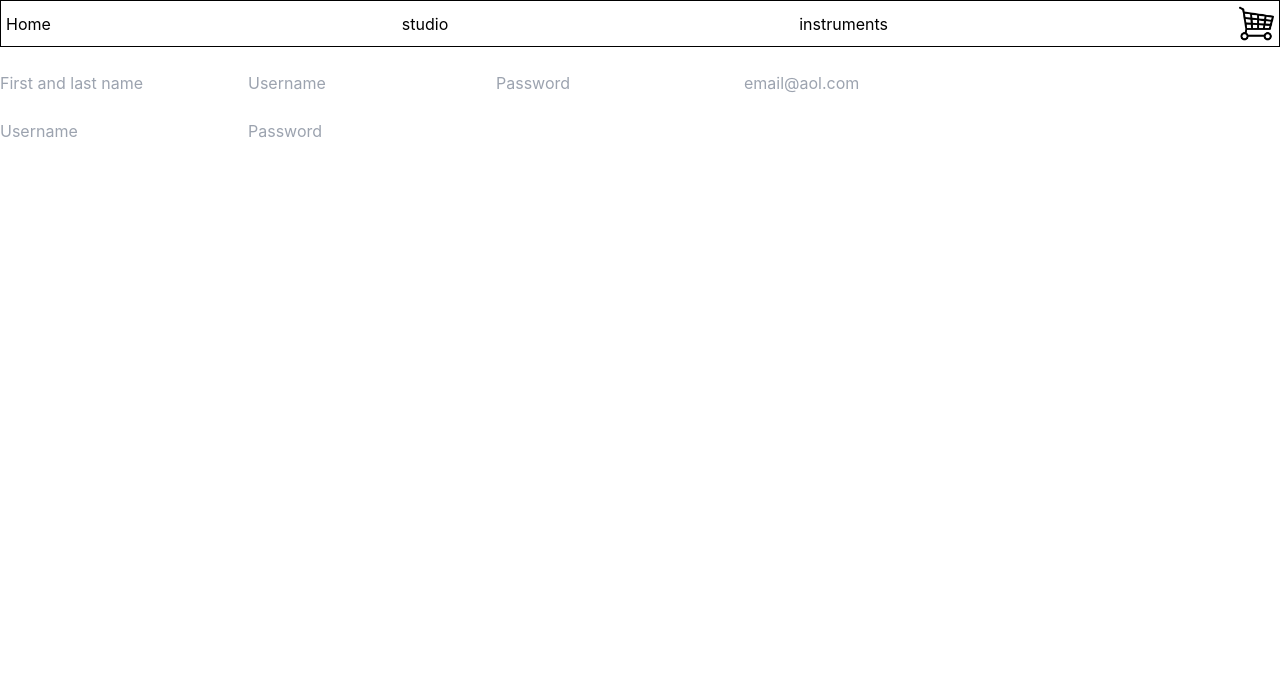
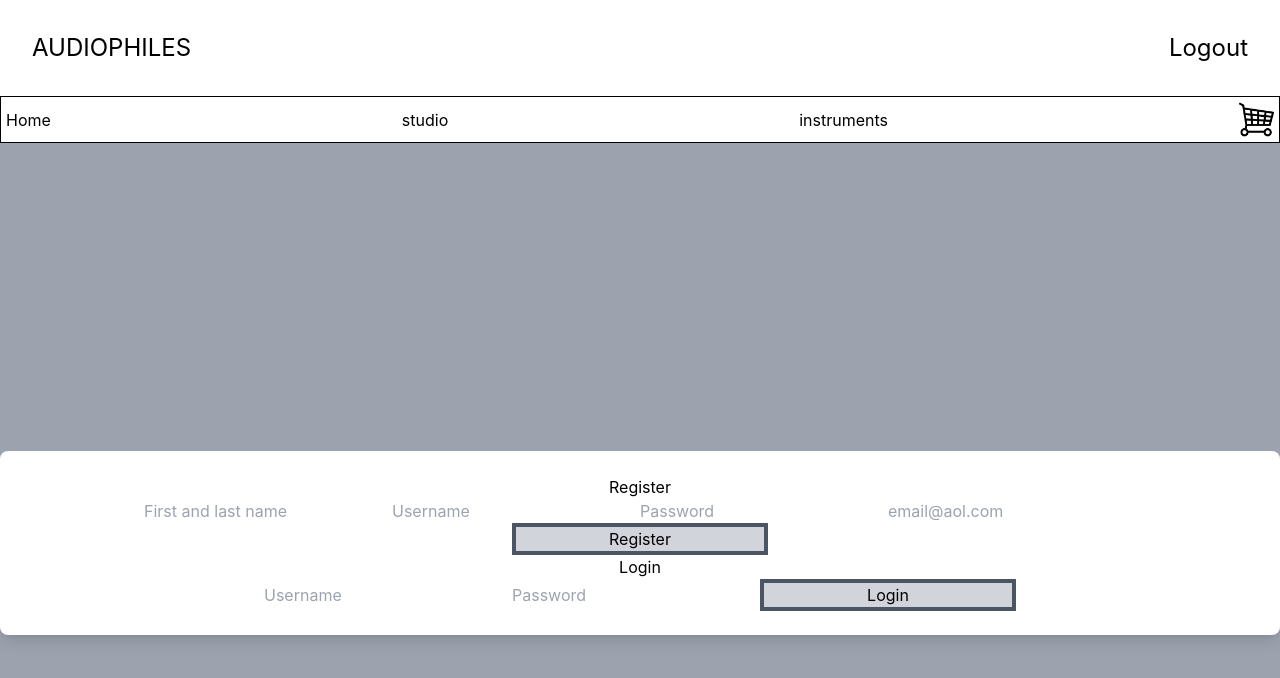
Before and after one commit to QaseemB/Perscholas-Capstone, a React (Vite) app in the folder Frontend/: page / in a window 1280 px wide. Shown: the top 678 px of the page. Built offline with nearby package versions, Linux system fonts and the light colour scheme.

Commit message:
logout button

```diff
--- a/Frontend/src/App.jsx
+++ b/Frontend/src/App.jsx
@@ -1,3 +1,4 @@
+import { useState } from 'react'
 import { Cart } from './Components/Cart'
 import { PageOneRendering } from './Pages/Page1'
 import { BrowserRouter as Router, Route, Routes } from 'react-router-dom';
@@ -5,20 +6,22 @@ import {HomePage} from './Pages/HomePage';
 import { Nav } from './Components/Nav'
 import { StudioPage } from './Pages/StudioPage'
 import { InstrumentPage } from './Pages/InstrumentPage'
+import { Header } from './Components/Header';
 
 
 
 function App() {
+  const [loggedInUser, setLoggedInUser] = useState(null);
 
   return (
     <>
     <div className="App">
     <Router>
-
+    <Header loggedInUser={loggedInUser} setLoggedInUser={setLoggedInUser}/>
     <Nav/>
     <Routes>
       <Route path="/instruments" element={<InstrumentPage/>}/>
-    <Route path="/studio" element={<StudioPage/>}/>
+      <Route path="/studio" element={<StudioPage/>}/>
       <Route path="/studio" element={<StudioPage/>}/>
       <Route path="/home" element={<HomePage/>}/>
       <Route path="/cart" element={<Cart/>}/>
--- a/Frontend/src/Components/Header.jsx
+++ b/Frontend/src/Components/Header.jsx
@@ -1,7 +1,14 @@
 import { Link } from "react-router-dom";
+import { LogoutUser } from "./Logout";
 
-export const Header = ()=>{
-   <>
+export const Header = ({ loggedInUser, setLoggedInUser })=>{
+    return (
+        <>
+        <seciton id="page header " className="p-8 text-2xl flex items-center justify-between">
+         <h1 className="text-black ">AUDIOPHILES </h1>
+         <LogoutUser loggedInUser={loggedInUser} setLoggedInUser={setLoggedInUser}/>
+        </seciton>
+        </>
+    )
 
-   </>
 }
--- a/Frontend/src/Components/Login.jsx
+++ b/Frontend/src/Components/Login.jsx
@@ -40,7 +40,7 @@ const Login = ({ setLoggedInUser }) => {
 
     return (
         <div className="auth-form">
-            <h2>Login</h2>
+            <h2 className="text-center text-black">Login</h2>
             <form onSubmit={onSubmit}>
                 <input type="text"
                        placeholder="Username"
@@ -54,7 +54,7 @@ const Login = ({ setLoggedInUser }) => {
                        value={password}
                        onChange={onChange}
                        required />
-                <button type="submit">Login</button>
+                <button className='border-4 border-gray-600 bg-gray-300 w-64 text-black 'type="submit">Login</button>
             </form>
             <p className="message">{message}</p>
         </div>
--- a/Frontend/src/Components/Logout.jsx
+++ b/Frontend/src/Components/Logout.jsx
@@ -0,0 +1,24 @@
+import { useNavigate } from "react-router-dom";
+import  axios  from "axios";
+
+
+
+ export const LogoutUser = ({loggedInUser,setLoggedInUser})=> {
+    const navigate = useNavigate()
+     const handleLogout = async () => {
+        try {
+            await axios.post('http://localhost:3000/api/auth/logout', {}, { withCredentials: true });
+            localStorage.removeItem('token');
+            localStorage.removeItem('userId');
+            setLoggedInUser(null);
+            navigate('/');
+        } catch (error) {
+            console.error('Logout failed:', error);
+        }
+    };
+
+
+ return (
+            <button className="text-black" onClick={handleLogout}>Logout</button>
+ )
+};
--- a/Frontend/src/Components/Register.jsx
+++ b/Frontend/src/Components/Register.jsx
@@ -36,13 +36,13 @@ const Register = () => {
 
     return (
         <div className="auth-form">
-            <h2>Register</h2>
+            <h2 className="text-center text-black">Register</h2>
             <form onSubmit={onSubmit}>
                 <input type="text" placeholder="First and last name" name="name" value={name} onChange={onChange} required />
                 <input type="text" placeholder="Username" name="username" value={username} onChange={onChange} required />
                 <input type="text" placeholder="Password" name="password" value={password} onChange={onChange} required />
                 <input type="text" placeholder="email@aol.com" name="email" value={email} onChange={onChange} required />
-                <button type="submit">Register</button>
+                <button className="border-4 border-gray-600 bg-gray-300 w-64 text-black" type="submit">Register</button>
             </form>
         </div>
     );
--- a/Frontend/src/Pages/Homepage.jsx
+++ b/Frontend/src/Pages/Homepage.jsx
@@ -60,7 +60,7 @@ export const HomePage = () => {
     <img src="public/instruments/akaimpcx.jpg" alt="Akai MPC X" />
     <div className="product-info">
       {instruments[0].model} - ${instruments[0].price}
-      <button className='addToCart'>Add to Cart</button>
+      <button className='addToCart text-black'>Add to Cart</button>
     </div>
   </div>
 
@@ -68,7 +68,7 @@ export const HomePage = () => {
     <img src="public/instruments/dx7.jpg" alt="DX7" />
     <div className="product-info">
       {instruments[1].model} - ${instruments[1].price}
-      <button className='addToCart'>Add to Cart</button>
+      <button className='addToCart text-black'>Add to Cart</button>
     </div>
   </div>
 
@@ -76,7 +76,7 @@ export const HomePage = () => {
     <img src="public/studioequipment/neve1073preamp.jpg" alt="Neve 1073 Preamp" />
     <div className="product-info">
       {studio[0].model} - ${studio[0].price}
-      <button className='addToCart'>Add to Cart</button>
+      <button className='addToCart text-black'>Add to Cart</button>
     </div>
   </div>
 
@@ -84,7 +84,7 @@ export const HomePage = () => {
     <img src="public/studioequipment/avalonvt_737sp.jpg" alt="Avalon VT-737SP" />
     <div className="product-info">
       {studio[1].model} - ${studio[1].price}
-      <button className='addToCart'>Add to Cart</button>
+      <button className='addToCart text-black'>Add to Cart</button>
     </div>
   </div>
 </div>
--- a/Frontend/src/Pages/Page1.jsx
+++ b/Frontend/src/Pages/Page1.jsx
@@ -6,30 +6,19 @@ import {Login} from '../Components/Login'
 export const PageOneRendering = () => {
     const [loggedInUser, setLoggedInUser] = useState(null);
 
-    const handleLogout = () => {
-        localStorage.removeItem('token'); // Remove token from localStorage
-        localStorage.removeItem('userId');
-        setLoggedInUser(null); // Set logged-in user to null
-    };
+    // Determine what to render based on loggedInUser
+    let content = (
 
-    // Determine what to render based on loggedInUser
-    let content;
-
-    if (loggedInUser) {
-        content = (
-            <div>
-                <p>Welcome {loggedInUser}</p>
-                <button onClick={handleLogout}>Logout</button>
-            </div>
-        );
-    } else {
-        content = (
-            <div>
+            <div className="flex items-center justify-center h-screen bg-gray-400">
+                <div className="bg-white p-6 rounded-lg shadow-lg text-center">
                 <Register />
                 <Login setLoggedInUser={setLoggedInUser} />
+                </div>
+
             </div>
+
         );
-    }
+
 
     return (
         <div className="App">
--- a/Frontend/src/Pages/StudioPage.jsx
+++ b/Frontend/src/Pages/StudioPage.jsx
@@ -30,8 +30,8 @@ export const StudioPage = () => {
                 });
                 console.log('Fetched studio:', response.data);
                 setStudio(response.data);
-            } catch (error) {
-                console.error("Error fetching studio data:", error);
+            } catch (err) {
+                console.error("Error fetching studio data:", err);
             } finally {
                 setLoading(false);
             }
@@ -51,11 +51,11 @@ export const StudioPage = () => {
         <h3 className="text-black text-center bg-red-500">Shopping Items</h3>
         <div className='grid grid-cols-5 gap-4 m-6'>
                 {studio.map((s) => (
-                    <div className="product-display bg-gradient-to-r from-gray-300 to-gray-100 p-2 rounded-lg shadow-lg w-64" key={s.id}>
+                    <div className="product-display bg-gradient-to-r from-gray-300 to-gray-100 p-2 rounded-lg shadow-lg w-64" key={s._id}>
                         <img src={imageMap[s.model]} alt={s.model} />
                         <div className="product-info">
                             {s.model} - ${s.price}
-                            <button className='border-4 border-gray-600 bg-gray-300'>Add to Cart</button>
+                            <button className='border-4 border-gray-600 bg-gray-300 p-2 '>Add to Cart</button>
                         </div>
                     </div>
                 ))}
--- a/package.json
+++ b/package.json
@@ -7,7 +7,7 @@
     "Fend": "npm run dev --prefix Frontend",
     "Bend": "nodemon Backend/src/server.mjs",
     "start": "concurrently \"npm run Bend\" \"npm run Fend\"",
-    "cleanData": "node Backend/scripts/cleanData.mjs"
+    "cleanData": "node Backend/scripts/cleanData"
   },
   "author": "",
   "license": "ISC",
```
Also changed, not shown: 2 other files (tests, documents, lock files or other folders).
